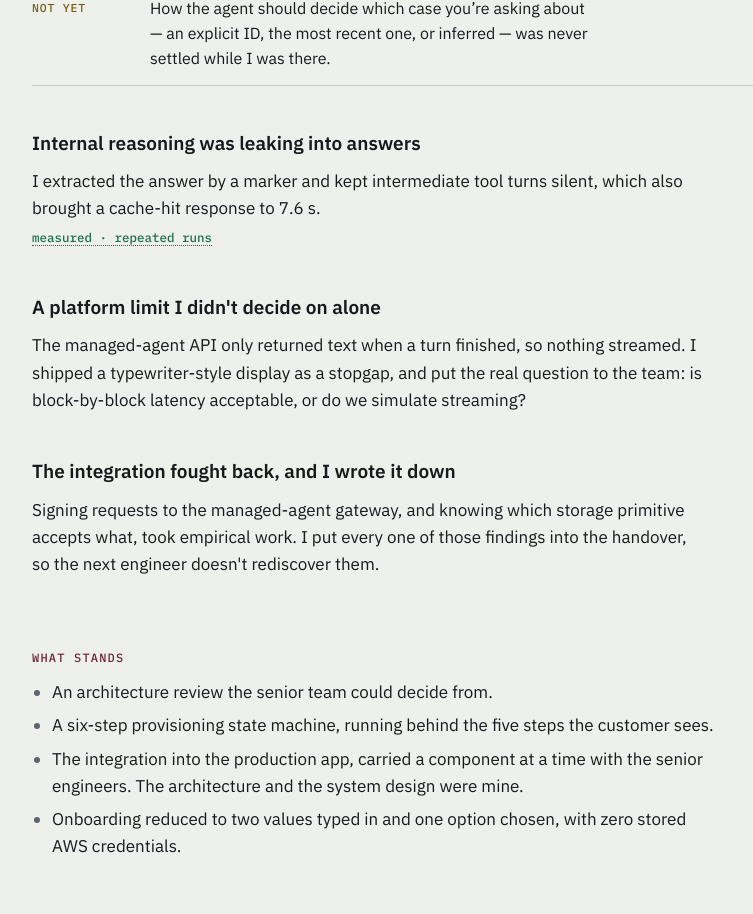
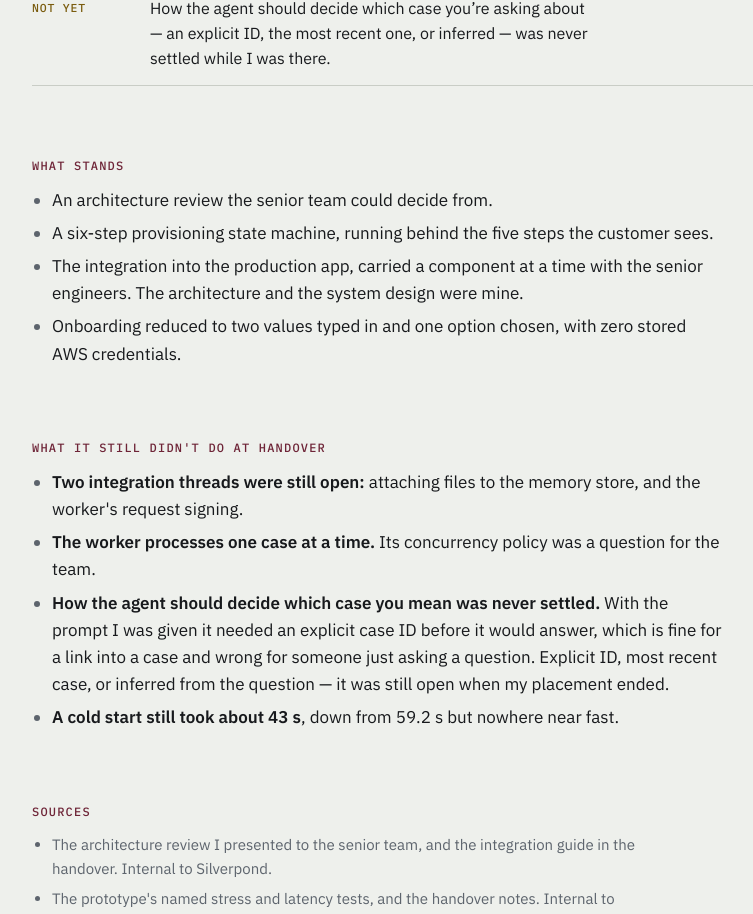
Before and after one commit to My-CMDhub/dhruvpatel.net, a Next.js app: page /work/silverpond in a window 1280 px wide. Shown: the part 4577-5491 px from the top of the page, without its empty margins (124-877 px from the left). Built offline with nearby package versions, Linux system fonts and the light colour scheme.

Commit message:
Refactor  content and remove internal reasoning sections

```diff
--- a/app/work/silverpond/page.mdx
+++ b/app/work/silverpond/page.mdx
@@ -72,20 +72,6 @@ Left to search the knowledge base however it liked, the agent wandered. Turn one
 
 <Ledger rows={s.ledger} />
 
-### Internal reasoning was leaking into answers
-
-I extracted the answer by a marker and kept intermediate tool turns silent, which also brought a cache-hit response to 7.6 s.
-
-<L s="measured" n="repeated runs" src="tests" />
-
-### A platform limit I didn't decide on alone
-
-The managed-agent API only returned text when a turn finished, so nothing streamed. I shipped a typewriter-style display as a stopgap, and put the real question to the team: is block-by-block latency acceptable, or do we simulate streaming?
-
-### The integration fought back, and I wrote it down
-
-Signing requests to the managed-agent gateway, and knowing which storage primitive accepts what, took empirical work. I put every one of those findings into the handover, so the next engineer doesn't rediscover them.
-
 ## What stands
 
 - An architecture review the senior team could decide from.
--- a/components/CallReplay.tsx
+++ b/components/CallReplay.tsx
@@ -222,10 +222,6 @@ export function CallReplay() {
   return (
     <figure className="callr" aria-labelledby="cr-h">
       <p className="inv-eye" id="cr-h">Two real calls</p>
-      <p className="inv-ask">
-        The pill holds still: its bars are the recording&rsquo;s own loudness, green when Ovela speaks and
-        grey when the caller does. The words rise past it. Tap the pill, or drag the words.
-      </p>
 
       <div className="cr-tabs" role="group" aria-label="Which call">
         {TABS.map((x) => (
```
